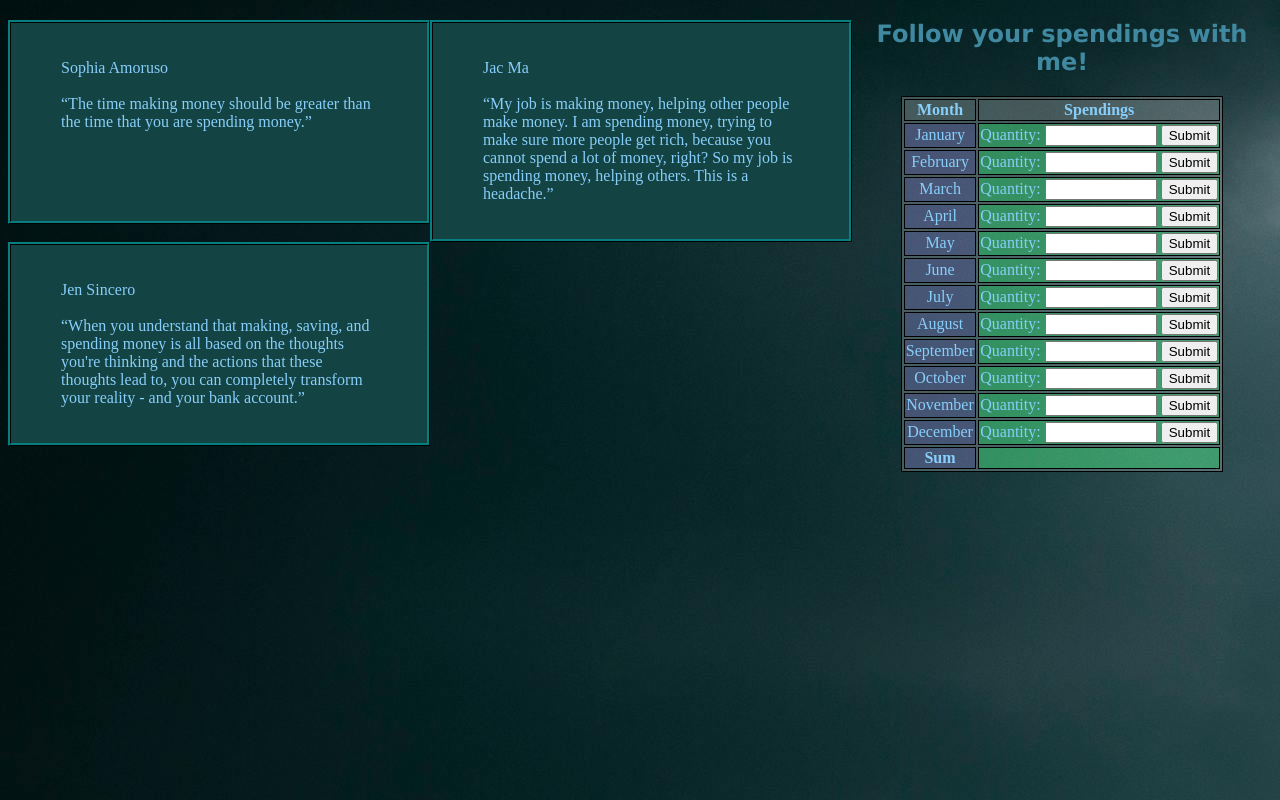
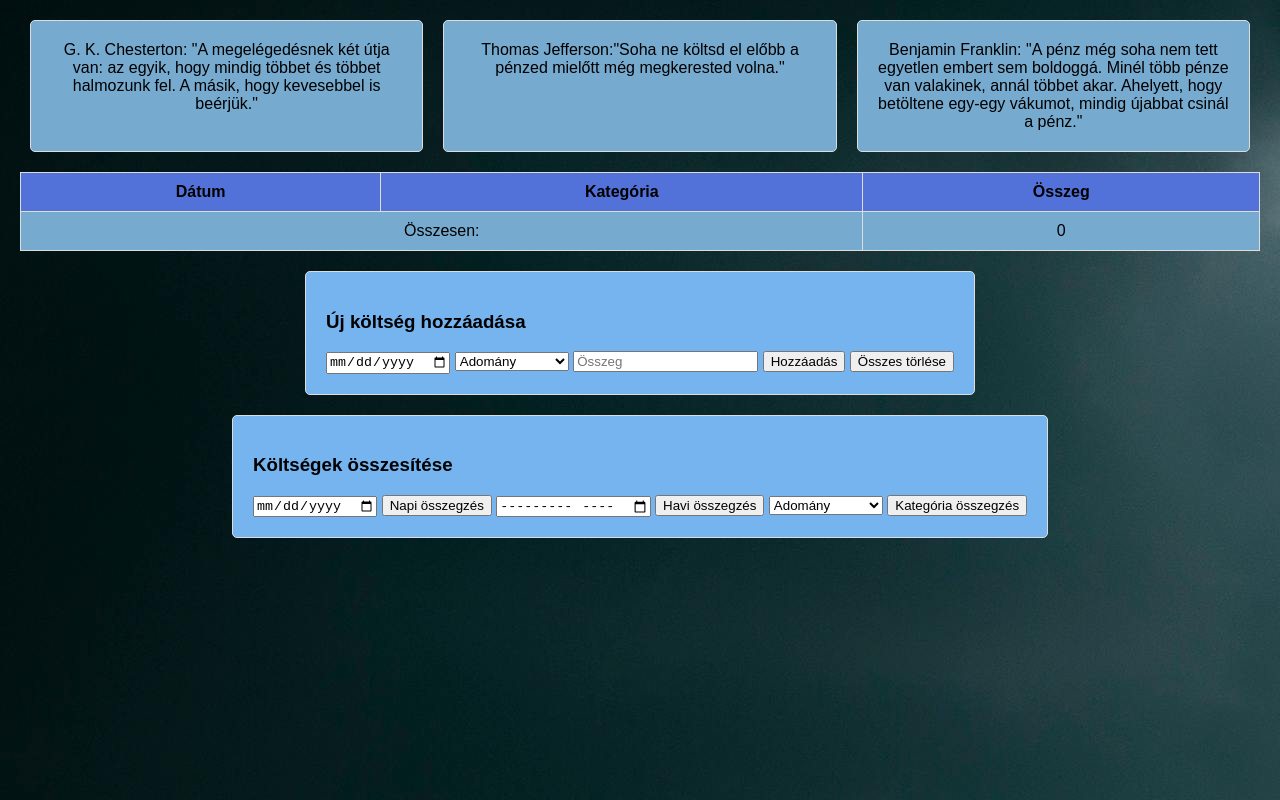
Before and after one commit to PBB2020/Project_2, a plain HTML site: page index.html in a window 1280 px wide. Drawn offline with Linux system fonts and the light colour scheme.

Commit message:
. modified:   index.html modified:   style.css

```diff
--- a/index.html
+++ b/index.html
@@ -1,168 +1,154 @@
 <!DOCTYPE html>
-<html lang="en">
+<html lang="hu">
 <head>
     <meta charset="UTF-8">
     <meta name="viewport" content="width=device-width, initial-scale=1.0">
     <link rel="stylesheet" href="style.css">
-    <title>Project_2</title>
-    <div class="mycontainer">
-        <div>
-        <p> Sophia Amoruso
-        <br>
-        <br>
-        <q>The time making money should be greater than the time that you are spending money.</q>
-        <br>
-        <br>
-        <br>
-        <br>
-        </p>
-        </div>
-        <div>
-        <p>Jac Ma
-        <br>
-        <br>
-        <q>My job is making money, helping other people make money. I am spending money, trying to make sure more people get rich,
-        because you cannot spend a lot of money, right? So my job is spending money, helping others. This is a headache.</q></p>
-        </div>
-        <div>
-        <p>Jen Sincero
-        <br>
-        <br>
-        <q>When you understand that making, saving, and spending money is all based on the thoughts you're thinking and the actions that these thoughts lead to, you can completely transform your reality - and your bank account.</q></p>
-        </div>
-    </div>
+    <title>Pénzköltés nyilvántartó</title>
 </head>
 <body>
-    <h2>Follow your spendings with me!</h2>
-    <table id="p2" class="center">
-        <tbody><tr>
-            <th>Month</th>
-            <th>Spendings</th>
-        </tr>
-        <tr>
-          <td id="p3">January</td>
-          <td id="p1">
-            <form action="/action_page.php">
-                <label for="quantity">Quantity:</label>
-                <input type="number" id="quantity" name="quantity" min="0" max="100000000">
-                <input type="submit" value="Submit">
-              </form>
-          </td>
-        </tr>
-        <tr>
-          <td id="p3">February</td>
-          <td id="p1">
-            <form action="/action_page.php">
-                <label for="quantity">Quantity:</label>
-                <input type="number" id="quantity" name="quantity" min="0" max="100000000">
-                <input type="submit" value="Submit">
-              </form>
-          </td>
-        </tr>
-        <tr>
-            <td id="p3">March</td>
-            <td id="p1">
-            <form action="/action_page.php">
-                <label for="quantity">Quantity:</label>
-                <input type="number" id="quantity" name="quantity" min="0" max="100000000">
-                <input type="submit" value="Submit">
-              </form>
-              </td>
-        </tr>
-        <tr>
-            <td id="p3">April</td>
-            <td id="p1">
-                <form action="/action_page.php">
-                    <label for="quantity">Quantity:</label>
-                    <input type="number" id="quantity" name="quantity" min="0" max="100000000">
-                    <input type="submit" value="Submit">
-                  </form>
-            </td>
-        </tr>
-        <tr>
-            <td id="p3">May</td>
-            <td id="p1">
-                <form action="/action_page.php">
-                    <label for="quantity">Quantity:</label>
-                    <input type="number" id="quantity" name="quantity" min="0" max="100000000">
-                    <input type="submit" value="Submit">
-                  </form>
-            </td>
-        </tr>
-        <tr>
-            <td id="p3">June</td>
-            <td id="p1">
-                <form action="/action_page.php">
-                    <label for="quantity">Quantity:</label>
-                    <input type="number" id="quantity" name="quantity" min="0" max="100000000">
-                    <input type="submit" value="Submit">
-                  </form>
-            </td>
-        </tr>
-        <tr>
-            <td id="p3">July</td>
-            <td id="p1">
-                <form action="/action_page.php">
-                    <label for="quantity">Quantity:</label>
-                    <input type="number" id="quantity" name="quantity" min="0" max="100000000">
-                    <input type="submit" value="Submit">
-                  </form>
-            </td>
-        </tr>
-        <tr>
-            <td id="p3">August</td>
-            <td id="p1">
-                <form action="/action_page.php">
-                    <label for="quantity">Quantity:</label>
-                    <input type="number" id="quantity" name="quantity" min="0" max="100000000">
-                    <input type="submit" value="Submit">
-                  </form>
-            </td>
-        </tr>
-        <tr>
-            <td id="p3">September</td>
-            <td id="p1">
-                <form action="/action_page.php">
-                    <label for="quantity">Quantity:</label>
-                    <input type="number" id="quantity" name="quantity" min="0" max="100000000">
-                    <input type="submit" value="Submit">
-                  </form>
-            </td>
-        </tr>
-        <tr>
-            <td id="p3">October</td>
-            <td id="p1">
-                <form action="/action_page.php">
-                    <label for="quantity">Quantity:</label>
-                    <input type="number" id="quantity" name="quantity" min="0" max="100000000">
-                    <input type="submit" value="Submit">
-                  </form>
-            </td>
-        </tr>
-        <tr>
-            <td id="p3">November</td>
-            <td id="p1">
-                <form action="/action_page.php">
-                    <label for="quantity">Quantity:</label>
-                    <input type="number" id="quantity" name="quantity" min="0" max="100000000">
-                    <input type="submit" value="Submit">
-                  </form>
-            </td>
-        </tr>
-        <tr>
-            <td id="p3">December</td>
-            <td id="p1">
-                <form action="/action_page.php">
-                    <label for="quantity">Quantity:</label>
-                    <input type="number" id="quantity" name="quantity" min="0" max="100000000">
-                    <input type="submit" value="Submit">
-                  </form>
-            </td>
-        </tr>
-        <tr>
-            <td id="p3"><b>Sum</b></td>
-            <td id="p1"></td>
-        </tr>
-      </tbody></table>
+    <div class="quotes">
+        <div class="quote">G. K. Chesterton: "A megelégedésnek két útja van: az egyik, hogy mindig többet és többet halmozunk fel. A másik, hogy kevesebbel is beérjük."</div>
+        <div class="quote">Thomas Jefferson:"Soha ne költsd el előbb a pénzed mielőtt még megkerested volna."</div>
+        <div class="quote">Benjamin Franklin: "A pénz még soha nem tett egyetlen embert sem boldoggá. Minél több pénze van valakinek, annál többet akar. Ahelyett, hogy betöltene egy-egy vákumot, mindig újabbat csinál a pénz."</div>
+    </div>
+
+    <table>
+        <thead>
+            <tr>
+                <th>Dátum</th>
+                <th>Kategória</th>
+                <th>Összeg</th>
+            </tr>
+        </thead>
+        <tbody id="expenseTableBody">
+        </tbody>
+        <tfoot>
+            <tr>
+                <td colspan="2">Összesen:</td>
+                <td id="totalAmount">0</td>
+            </tr>
+        </tfoot>
+    </table>
+
+    <div class="input-section">
+        <h3>Új költség hozzáadása</h3>
+        <input type="date" id="dateInput" value="">
+        <select id="categoryInput">
+            <option value="Adomány">Adomány</option>
+            <option value="Élelmiszer">Élelmiszer</option>
+            <option value="Ruha">Ruha</option>
+            <option value="Szállás, Utazás">Szállás, Utazás</option>
+            <option value="Számlák, Rezsi">Számlák, Rezsi</option>
+            <option value="Szórakozás">Szórakozás</option>
+            <option value="Vendéglátás">Vendéglátás</option>
+        </select>
+        <input type="number" id="amountInput" placeholder="Összeg" min="0">
+        <button id="addExpenseButton">Hozzáadás</button>
+        <button id="clearAllButton">Összes törlése</button>
+    </div>
+
+    <div class="summary-section">
+        <h3>Költségek összesítése</h3>
+        <input type="date" id="summaryDateInput" value="">
+        <button id="getDailySummaryButton">Napi összegzés</button>
+        <input type="month" id="summaryMonthInput" value="">
+        <button id="getMonthlySummaryButton">Havi összegzés</button>
+        <select id="categorySummaryInput">
+            <option value="Adomány">Adomány</option>
+            <option value="Élelmiszer">Élelmiszer</option>
+            <option value="Ruha">Ruha</option>
+            <option value="Szállás, Utazás">Szállás, Utazás</option>
+            <option value="Számlák, Rezsi">Számlák, Rezsi</option>
+            <option value="Szórakozás">Szórakozás</option>
+            <option value="Vendéglátás">Vendéglátás</option>
+        </select>
+        <button id="getCategorySummaryButton">Kategória összegzés</button>
+        <div id="summaryResult"></div>
+    </div>
+
+    <script>
+        const expenses = [];
+
+        function populateTable() {
+            const tableBody = document.getElementById('expenseTableBody');
+            tableBody.innerHTML = '';
+            let total = 0;
+
+            expenses.forEach((expense, index) => {
+                const row = document.createElement('tr');
+                row.innerHTML = `
+                    <td>${expense.date}</td>
+                    <td>${expense.category}</td>
+                    <td>${expense.amount}</td>
+                    <td><button class="deleteButton" data-index="${index}">Törlés</button></td>
+                `;
+                tableBody.appendChild(row);
+                total += expense.amount;
+            });
+
+            document.getElementById('totalAmount').innerText = total;
+        }
+
+        document.getElementById('addExpenseButton').addEventListener('click', () => {
+            const dateInput = document.getElementById('dateInput').value;
+            const categoryInput = document.getElementById('categoryInput').value;
+            const amountInput = document.getElementById('amountInput').value;
+
+            if (dateInput && categoryInput && amountInput) {
+                expenses.push({
+                    date: dateInput,
+                    category: categoryInput,
+                    amount: parseFloat(amountInput)
+                });
+                populateTable();
+
+                document.getElementById('dateInput').value = '';
+                document.getElementById('amountInput').value = '';
+            } else {
+                alert('Kérlek, töltsd ki az összes mezőt!');
+            }
+        });
+
+        document.getElementById('expenseTableBody').addEventListener('click', (event) => {
+            if (event.target.classList.contains('deleteButton')) {
+                const index = event.target.getAttribute('data-index');
+                expenses.splice(index, 1);
+                populateTable();
+            }
+        });
+
+        document.getElementById('clearAllButton').addEventListener('click', () => {
+            if (confirm('Biztosan törölni szeretnéd az összes költséget?')) {
+                expenses.length = 0;
+                populateTable();
+            }
+        });
+
+        document.getElementById('getDailySummaryButton').addEventListener('click', () => {
+            const date = document.getElementById('summaryDateInput').value;
+            const dailyExpenses = expenses.filter(expense => expense.date === date);
+            const total = dailyExpenses.reduce((sum, expense) => sum + expense.amount, 0);
+            document.getElementById('summaryResult').innerText = `Napi összesítés (${date}): ${total} Ft`;
+        });
+
+        document.getElementById('getMonthlySummaryButton').addEventListener('click', () => {
+            const month = document.getElementById('summaryMonthInput').value;
+            const [year, monthNumber] = month.split('-');
+            const monthlyExpenses = expenses.filter(expense => {
+                const expenseDate = new Date(expense.date);
+                return expenseDate.getFullYear() == year && (expenseDate.getMonth() + 1) == monthNumber;
+            });
+            const total = monthlyExpenses.reduce((sum, expense) => sum + expense.amount, 0);
+            document.getElementById('summaryResult').innerText = `Havi összesítés (${month}): ${total} Ft`;
+        });
+
+        document.getElementById('getCategorySummaryButton').addEventListener('click', () => {
+            const category = document.getElementById('categorySummaryInput').value;
+            const categoryExpenses = expenses.filter(expense => expense.category === category);
+            const total = categoryExpenses.reduce((sum, expense) => sum + expense.amount, 0);
+            document.getElementById('summaryResult').innerText = `Kategória összegzés (${category}): ${total} Ft`;
+        });
+    </script>
 </body>
 </html>
--- a/style.css
+++ b/style.css
@@ -1,75 +1,44 @@
 body {
+  font-family: Arial, sans-serif;
+  margin: 0;
+  padding: 20px;
   background-image: url(pexels-joshsorenson-1154510.jpg);
-  }
-
-  h2 {
-      text-align: center;
-      font-family: 'Lucida Sans', 'Lucida Sans Regular', 'Lucida Grande', 'Lucida Sans Unicode', Geneva, Verdana, sans-serif;
-      color:rgb(65, 137, 161);
-      margin-top: 100 px;
-    }
-
-
-  .link-success {
-      text-align: start;
-      color: lightblue;
-  }
-
-  #p1 {
-      background-color:rgba(0, 255, 98, 0.3);
-
-  }
-  #p2 {
-    background-color:rgba(192,192,192,0.3);
-  }
-  #p3 {
-    background-color:rgba(68, 68, 165, 0.3);
-  }
-
-  table, th, td {
-      border: 1px solid black;
-      color: lightskyblue;
   text-align: center;
 }
-
-  table.center {
-      margin-left: auto;
-      margin-right: auto;
+.quotes {
+  display: flex;
+  justify-content: space-between;
+  margin-bottom: 20px;
 }
-
-    .mycontainer div {
-      width: 25%;
-      padding: 20px 50px 20px 50px;
-      float:inline-start;
-      color: lightskyblue;
-      background-color: rgb(20, 67, 67);
-      border-style: ridge;
-      border-color:rgb(2, 43, 43)
+.quote {
+  flex: 1;
+  margin: 0 10px;
+  padding: 20px;
+  background-color:  #76aacf;
+  border: 1px solid #ddd;
+  border-radius: 5px;
+  text-align: center;
 }
-    ul {
-      list-style-type: none;
-      margin: 0;
-      padding: 0;
-      overflow: hidden;
-      background-color: #333;
+table {
+  width: 100%;
+  border-collapse: collapse;
+  margin-top: 20px;
 }
-
-    li {
-      float: left;
+th, td {
+  border: 1px solid #ddd;
+  padding: 10px;
+  text-align: center;
+  background-color: #76aacf;
 }
-
-    li a {
-      display: block;
-      color: white;
-      text-align: center;
-      padding: 14px 16px;
-      text-decoration: none;
+th {
+  background-color: #5372d9;
 }
-
-    li a:hover:not(.active) {
-      background-color: #111;
+.input-section, .summary-section {
+  display: inline-block;
+  text-align: left;
+  margin-top: 20px;
+  background-color: #75b4ef;
+  padding: 20px;
+  border: 1px solid #ddd;
+  border-radius: 5px;
 }
-
-    .active {
-      background-color: #04AA6D;
-    }
```
Lines whose indentation alone changed are shown as unchanged.
